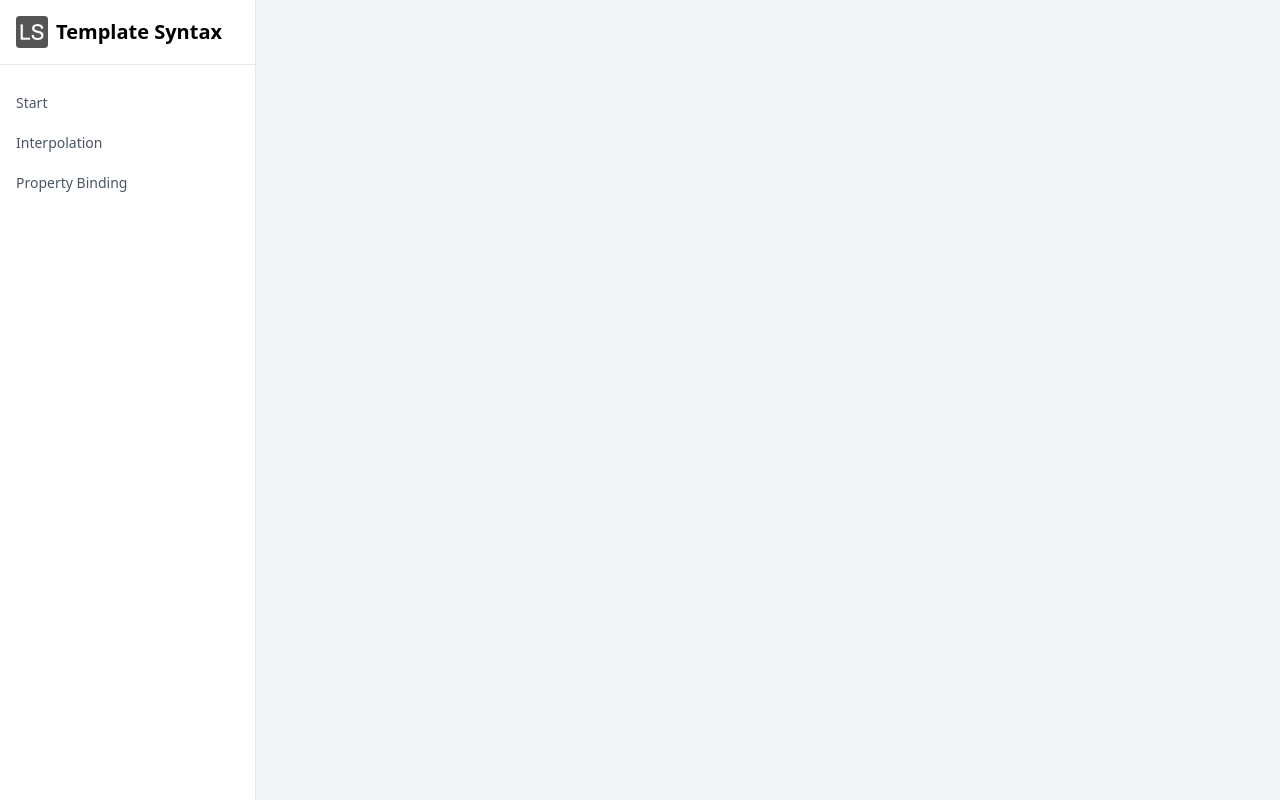
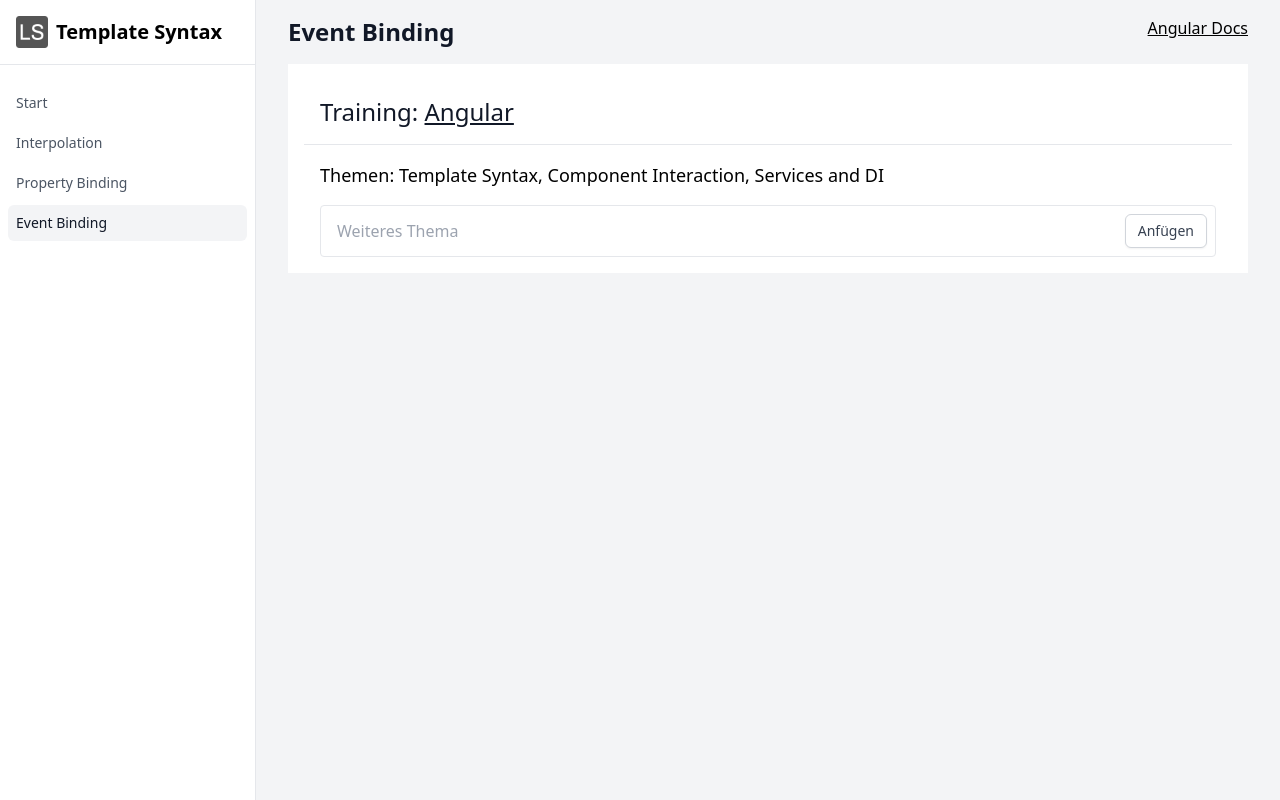
Before and after one commit to lean-ng/edu-template-syntax, an Angular app: page /event-binding in a window 1280 px wide. Before the commit this address led to /. Built offline with nearby package versions, Linux system fonts and the light colour scheme.

Commit message:
Provide event-binding sample.

```diff
--- a/src/app/nav/nav.component.html
+++ b/src/app/nav/nav.component.html
@@ -2,4 +2,5 @@
   <app-nav-item path="/start" title="Start"></app-nav-item>
   <app-nav-item path="/interpolation" title="Interpolation"></app-nav-item>
   <app-nav-item path="/property-binding" title="Property Binding"></app-nav-item>
+  <app-nav-item path="/event-binding" title="Event Binding"></app-nav-item>
 </nav>
--- /dev/null
+++ b/src/app/samples/event-binding/event-binding.component.html
@@ -0,0 +1,31 @@
+<div>
+  <div class="max-w-7xl mx-auto px-4 sm:px-6 md:px-8 mb-4 flex justify-between">
+    <h1 class="text-2xl font-semibold text-gray-900 pl-10 md:pl-0">Event Binding</h1>
+    <a class="underline" href="https://angular.io/guide/event-binding">Angular Docs</a>
+  </div>
+  <div class="max-w-7xl mx-auto px-4 sm:px-6 md:px-8">
+    <div class="bg-white p-4">
+      <div class="px-4 py-5 border-b border-gray-200 mb-4">
+        <h2 class="text-2xl leading-6 font-medium text-gray-900">
+          Training: <a class="underline" [href]="frameworkHomepage" target="_blank">{{ frameworkTitle }}</a>
+        </h2>
+      </div>
+      <div class="px-4">
+        <h3 class="text-lg">
+          Themen: {{ topics.join(', ') }}
+        </h3>
+        <form class="flex mt-4 p-2 rounded border">
+          <!-- Neues Thema im Input-Feld übernehmen (Enter-Taste oder Click auf den Button) -->
+          <!-- Feldinhalt sollte danach leer sein -->
+          <!-- Wie ist es zu lösen, wenn form und button Element fehlen?-->
+          <input class="px-2 py-1 w-full mr-4 focus:outline-none focus:ring focus:ring-indigo-500" type="text"
+            placeholder="Weiteres Thema">
+          <button type="submit"
+            class="inline-flex items-center px-3 py-2 border border-gray-300 shadow-sm text-sm leading-4 font-medium rounded-md text-gray-700 bg-white hover:bg-gray-50 focus:outline-none focus:ring-2 focus:ring-offset-2 focus:ring-indigo-500">
+            Anfügen
+          </button>
+        </form>
+      </div>
+    </div>
+  </div>
+</div>
--- /dev/null
+++ b/src/app/samples/event-binding/event-binding.component.ts
@@ -0,0 +1,22 @@
+import { Component, OnInit } from '@angular/core';
+
+@Component({
+  selector: 'sample-event-binding',
+  templateUrl: './event-binding.component.html',
+  styleUrls: ['./event-binding.component.css'],
+})
+export class EventBindingComponent {
+  frameworkTitle = 'Angular';
+  frameworkHomepage = 'https://angular.io';
+  topics = ['Template Syntax', 'Component Interaction', 'Services and DI'];
+
+  newTopic = '';
+
+  addTopic(): void {
+    const topic = this.newTopic.trim();
+    if (topic) {
+      this.topics.push(topic);
+    }
+    this.newTopic = '';
+  }
+}
```
Also changed, not shown: src/app/app.routing.module.ts (+9 -2 lines), src/app/samples/event-binding/event-binding.component.css (added), 1 other file (tests, documents, lock files or other folders).
